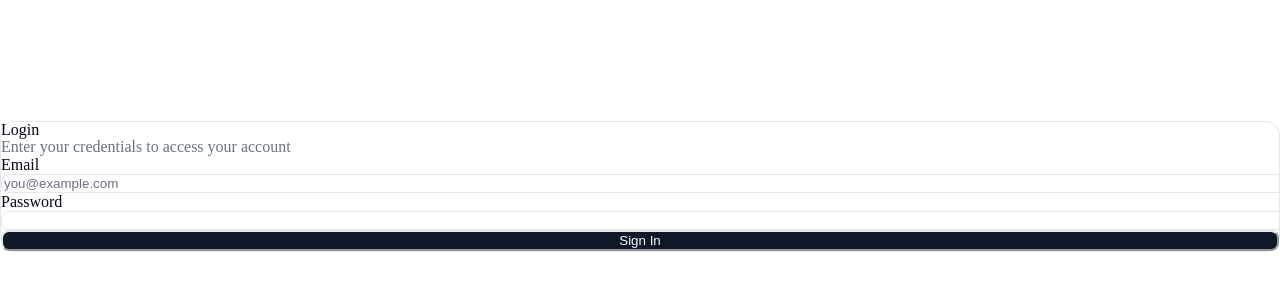
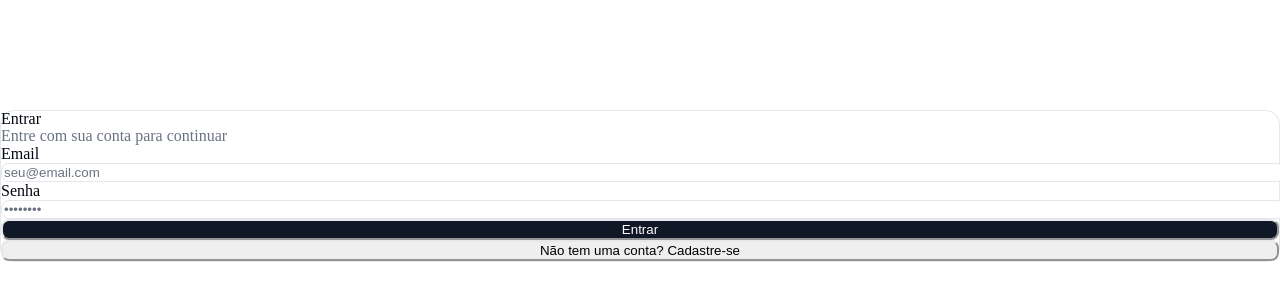
Before and after one commit to Rdemora2/Front-site--investiment-market-search, a React (Vite) app: page / in a window 1280 px wide. Shown: the part 214-514 px from the top of the page. Built offline with nearby package versions, Linux system fonts and the light colour scheme; no server answers.

Commit message:
Add Input component and fix imports

```diff
--- a/src/components/auth/auth-form.tsx
+++ b/src/components/auth/auth-form.tsx
@@ -4,44 +4,36 @@ import { Input } from "@/components/ui/input";
 import { Card, CardContent, CardDescription, CardFooter, CardHeader, CardTitle } from "@/components/ui/card";
 import { useAuth } from "@/contexts/auth-context";
 
-interface AuthFormProps {
-  mode: "login" | "register";
-}
-
-export function AuthForm({ mode }: AuthFormProps) {
+export function AuthForm() {
+  const [isSignUp, setIsSignUp] = useState(false);
   const [email, setEmail] = useState("");
   const [password, setPassword] = useState("");
-  const [loading, setLoading] = useState(false);
   const [error, setError] = useState<string | null>(null);
-
   const { signIn, signUp } = useAuth();
 
   const handleSubmit = async (e: React.FormEvent) => {
     e.preventDefault();
-    setLoading(true);
     setError(null);
 
     try {
-      if (mode === "login") {
+      if (isSignUp) {
+        await signUp(email, password);
+      } else {
         await signIn(email, password);
-      } else {
-        await signUp(email, password);
       }
     } catch (err) {
       setError(err instanceof Error ? err.message : "An error occurred");
-    } finally {
-      setLoading(false);
     }
   };
 
   return (
     <Card className="w-full max-w-md mx-auto">
       <CardHeader>
-        <CardTitle>{mode === "login" ? "Login" : "Create Account"}</CardTitle>
+        <CardTitle>{isSignUp ? "Criar Conta" : "Entrar"}</CardTitle>
         <CardDescription>
-          {mode === "login"
-            ? "Enter your credentials to access your account"
-            : "Fill in your information to create a new account"}
+          {isSignUp
+            ? "Crie sua conta para começar a usar o Tivix Finmarket Explorer"
+            : "Entre com sua conta para continuar"}
         </CardDescription>
       </CardHeader>
       <form onSubmit={handleSubmit}>
@@ -53,21 +45,22 @@ export function AuthForm({ mode }: AuthFormProps) {
             <Input
               id="email"
               type="email"
-              placeholder="you@example.com"
               value={email}
               onChange={(e) => setEmail(e.target.value)}
+              placeholder="seu@email.com"
               required
             />
           </div>
           <div className="space-y-2">
             <label htmlFor="password" className="text-sm font-medium">
-              Password
+              Senha
             </label>
             <Input
               id="password"
               type="password"
               value={password}
               onChange={(e) => setPassword(e.target.value)}
+              placeholder="••••••••"
               required
             />
           </div>
@@ -75,13 +68,17 @@ export function AuthForm({ mode }: AuthFormProps) {
             <p className="text-destructive text-sm">{error}</p>
           )}
         </CardContent>
-        <CardFooter className="flex flex-col gap-4">
+        <CardFooter className="flex flex-col space-y-4">
+          <Button type="submit" className="w-full">
+            {isSignUp ? "Criar Conta" : "Entrar"}
+          </Button>
           <Button
-            type="submit"
+            type="button"
+            variant="ghost"
             className="w-full"
-            disabled={loading}
+            onClick={() => setIsSignUp(!isSignUp)}
           >
-            {loading ? "Loading..." : mode === "login" ? "Sign In" : "Sign Up"}
+            {isSignUp ? "Já tem uma conta? Entre" : "Não tem uma conta? Cadastre-se"}
           </Button>
         </CardFooter>
       </form>
--- a/src/components/ui/input.tsx
+++ b/src/components/ui/input.tsx
@@ -1,15 +1,19 @@
 import * as React from "react";
+
 import { cn } from "@/lib/utils";
 
-export interface InputProps extends React.InputHTMLAttributes<HTMLInputElement> {}
+export interface InputProps extends React.InputHTMLAttributes<HTMLInputElement> {
+  error?: boolean;
+}
 
 const Input = React.forwardRef<HTMLInputElement, InputProps>(
-  ({ className, type, ...props }, ref) => {
+  ({ className, type, error, ...props }, ref) => {
     return (
       <input
         type={type}
         className={cn(
-          "flex h-9 w-full rounded-md border border-input bg-transparent px-3 py-1 text-sm shadow-sm transition-colors file:border-0 file:bg-transparent file:text-sm file:font-medium placeholder:text-muted-foreground focus-visible:outline-none focus-visible:ring-1 focus-visible:ring-ring disabled:cursor-not-allowed disabled:opacity-50",
+          "border-input bg-background ring-offset-background placeholder:text-muted-foreground focus-visible:ring-ring flex h-9 w-full rounded-md border px-3 py-1 text-sm transition-colors file:border-0 file:bg-transparent file:text-sm file:font-medium focus-visible:outline-none focus-visible:ring-2 focus-visible:ring-offset-2 disabled:cursor-not-allowed disabled:opacity-50",
+          error && "border-destructive focus-visible:ring-destructive",
           className
         )}
         ref={ref}
@@ -18,7 +22,6 @@ const Input = React.forwardRef<HTMLInputElement, InputProps>(
     );
   }
 );
-
 Input.displayName = "Input";
 
 export { Input };
--- a/src/contexts/auth-context.tsx
+++ b/src/contexts/auth-context.tsx
@@ -1,6 +1,6 @@
-import { createContext, useContext, useEffect, useState } from 'react';
-import type { User } from '@supabase/supabase-js';
-import { supabase } from '@/lib/supabase';
+import { createContext, useContext, useEffect, useState } from "react";
+import { supabase } from "@/lib/supabase";
+import type { User } from "@supabase/supabase-js";
 
 interface AuthContextType {
   user: User | null;
@@ -17,27 +17,36 @@ export function AuthProvider({ children }: { children: React.ReactNode }) {
   const [loading, setLoading] = useState(true);
 
   useEffect(() => {
-    // Verificar sessão atual
+    // Check active sessions and sets the user
     supabase.auth.getSession().then(({ data: { session } }) => {
       setUser(session?.user ?? null);
       setLoading(false);
     });
 
-    // Escutar mudanças de auth
+    // Listen for changes on auth state
     const { data: { subscription } } = supabase.auth.onAuthStateChange((_event, session) => {
       setUser(session?.user ?? null);
+      setLoading(false);
     });
 
     return () => subscription.unsubscribe();
   }, []);
 
-  const signIn = async (email: string, password: string) => {
-    const { error } = await supabase.auth.signInWithPassword({ email, password });
+  const signUp = async (email: string, password: string) => {
+    const { error } = await supabase.auth.signUp({
+      email,
+      password,
+    });
+
     if (error) throw error;
   };
 
-  const signUp = async (email: string, password: string) => {
-    const { error } = await supabase.auth.signUp({ email, password });
+  const signIn = async (email: string, password: string) => {
+    const { error } = await supabase.auth.signInWithPassword({
+      email,
+      password,
+    });
+
     if (error) throw error;
   };
 
@@ -53,10 +62,10 @@ export function AuthProvider({ children }: { children: React.ReactNode }) {
   );
 }
 
-export const useAuth = () => {
+export function useAuth() {
   const context = useContext(AuthContext);
   if (context === undefined) {
-    throw new Error('useAuth must be used within an AuthProvider');
+    throw new Error("useAuth must be used within an AuthProvider");
   }
   return context;
-};
+}
--- a/src/lib/supabase.ts
+++ b/src/lib/supabase.ts
@@ -1,7 +1,10 @@
-import { createClient } from '@supabase/supabase-js';
-import type { Database } from '@/types/supabase';
+import { createClient } from "@supabase/supabase-js";
 
 const supabaseUrl = import.meta.env.VITE_SUPABASE_URL;
 const supabaseAnonKey = import.meta.env.VITE_SUPABASE_ANON_KEY;
 
-export const supabase = createClient<Database>(supabaseUrl, supabaseAnonKey);
+if (!supabaseUrl || !supabaseAnonKey) {
+  throw new Error("Missing Supabase environment variables");
+}
+
+export const supabase = createClient(supabaseUrl, supabaseAnonKey);
```
Also changed, not shown: 1 other file (tests, documents, lock files or other folders).
